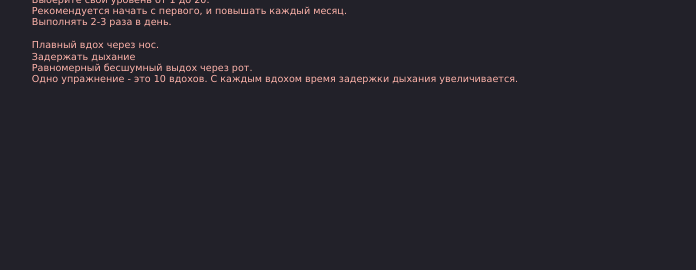
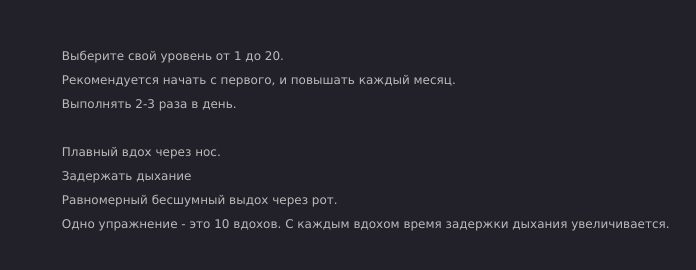
Before and after one commit to AlexandrKataev/Breath-beta, a plain HTML site: page faq.html in a window 1280 px wide. Shown: the whole page, without its empty margins (229-925 px from the left). Drawn offline with Linux system fonts and the light colour scheme.

Commit message:
Убрал повторяющийся класс

```diff
--- a/css/style.css
+++ b/css/style.css
@@ -425,3 +425,9 @@ input[type="range"]::-ms-track {
 .pointActive {
   opacity: 1 !important;
 }
+.description {
+  margin: 0px 0px 0px 50px;
+  font-size: 20px;
+  line-height: 40px;
+  color: #bbb;
+}
--- a/faq.html
+++ b/faq.html
@@ -27,7 +27,7 @@
         </ul>
       </div>
     </nav>
-    <div class="container colorActive">
+    <div class="container description">
       <br>
       Выберите свой уровень от 1 до 20.
       <br>
```
